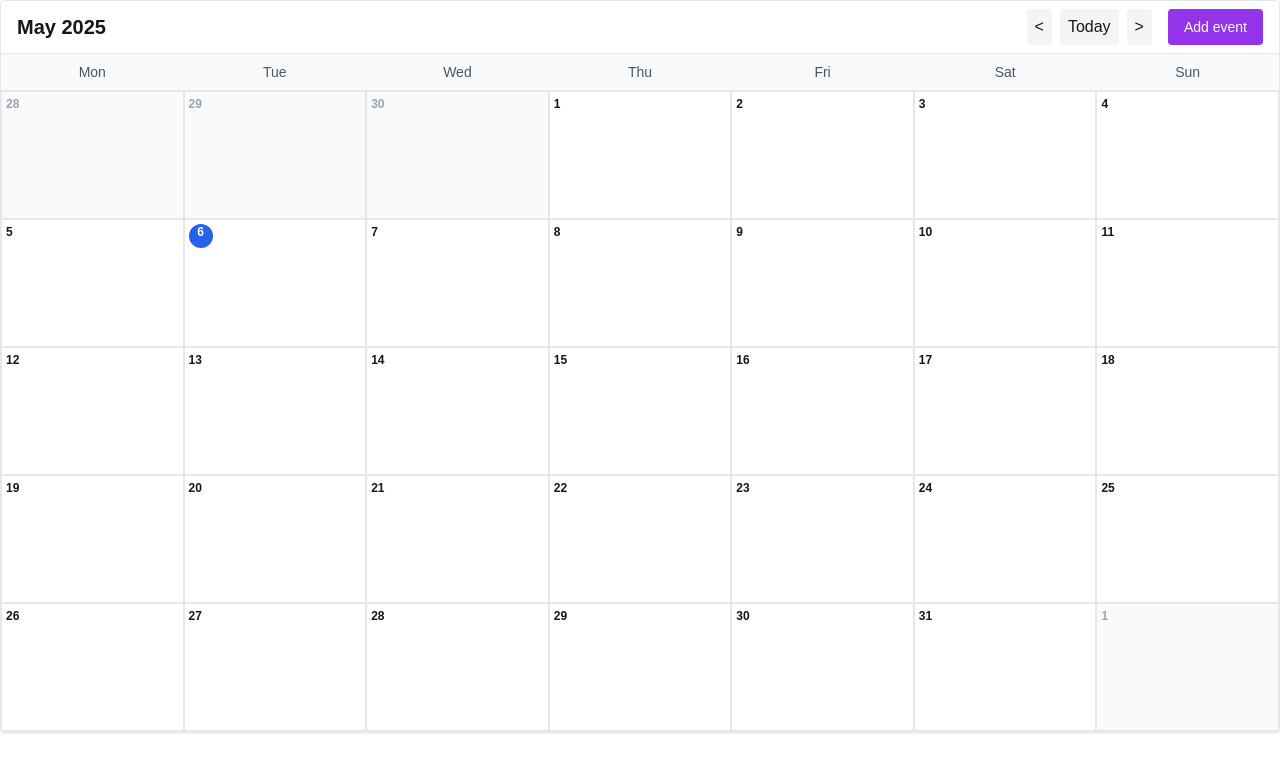
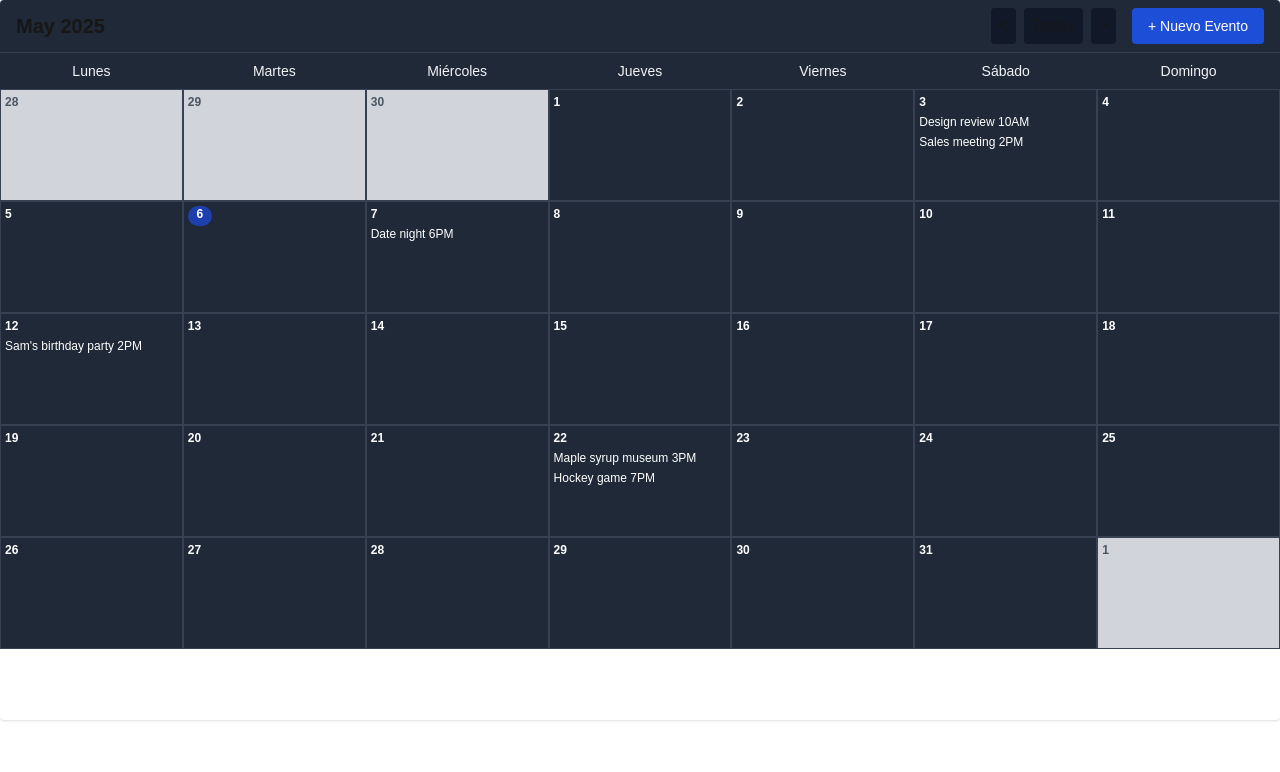
Before and after one commit to Jhernandez84/IverNet, a Next.js app: page /components/calendar in a window 1280 px wide. Shown: the top 772 px of the page. Built offline with nearby package versions, Linux system fonts and the light colour scheme.

Commit message:
agrega y configura visual calendario

```diff
--- a/src/app/(protected)/calendario/page.tsx
+++ b/src/app/(protected)/calendario/page.tsx
@@ -2,8 +2,8 @@
 import MonthlyCalendar from "../../components/calendar/page";
 export default function Calendar() {
   return (
-    <div className="p-6">
-      <h1 className="text-2xl font-bold">Panel Principal (Calendar)</h1>
+    <div className="p-2 bg-gray-900">
+      {/* <h1 className="text-2xl font-bold">Panel Principal (Calendar)</h1> */}
       <MonthlyCalendar />
     </div>
   );
--- a/src/app/components/calendar/page.tsx
+++ b/src/app/components/calendar/page.tsx
@@ -21,54 +21,62 @@ interface CalendarEvent {
 }
 
 const events: CalendarEvent[] = [
-  { date: "2022-01-03", title: "Design review", time: "10AM" },
-  { date: "2022-01-03", title: "Sales meeting", time: "2PM" },
-  { date: "2022-01-07", title: "Date night", time: "6PM" },
-  { date: "2022-01-12", title: "Sam's birthday party", time: "2PM" },
-  { date: "2022-01-22", title: "Maple syrup museum", time: "3PM" },
-  { date: "2022-01-22", title: "Hockey game", time: "7PM" },
+  { date: "2025-05-03", title: "Design review", time: "10AM" },
+  { date: "2025-05-03", title: "Sales meeting", time: "2PM" },
+  { date: "2025-05-07", title: "Date night", time: "6PM" },
+  { date: "2025-05-12", title: "Sam's birthday party", time: "2PM" },
+  { date: "2025-05-22", title: "Maple syrup museum", time: "3PM" },
+  { date: "2025-05-22", title: "Hockey game", time: "7PM" },
 ];
 
 export default function MonthlyCalendar() {
   const [currentMonth, setCurrentMonth] = useState(new Date());
 
   const header = () => (
-    <div className="flex justify-between items-center px-4 py-2 border-b">
+    <div className="flex justify-between items-center px-4 py-2 bg-gray-800 border-b border-gray-700">
       <div className="text-xl font-bold">
         {format(currentMonth, "MMMM yyyy")}
       </div>
       <div className="flex gap-2">
         <button
           onClick={() => setCurrentMonth(subMonths(currentMonth, 1))}
-          className="px-2 py-1 bg-gray-100 rounded hover:bg-gray-200"
+          className="px-2 py-1 bg-gray-900 rounded hover:bg-gray-900"
         >
           &lt;
         </button>
         <button
           onClick={() => setCurrentMonth(new Date())}
-          className="px-2 py-1 bg-gray-100 rounded hover:bg-gray-200"
+          className="px-2 py-1 bg-gray-900 rounded hover:bg-gray-900"
         >
           Today
         </button>
         <button
           onClick={() => setCurrentMonth(addMonths(currentMonth, 1))}
-          className="px-2 py-1 bg-gray-100 rounded hover:bg-gray-200"
+          className="px-2 py-1 bg-gray-900 rounded hover:bg-gray-900"
         >
           &gt;
         </button>
-        <button className="ml-2 px-4 py-2 bg-purple-600 text-white rounded hover:bg-purple-700 text-sm">
-          Add event
+        <button className="ml-2 px-4 py-2 bg-blue-700 text-white rounded hover:bg-blue-700 text-sm">
+          + Nuevo Evento
         </button>
       </div>
     </div>
   );
 
-  const weekdays = ["Mon", "Tue", "Wed", "Thu", "Fri", "Sat", "Sun"];
+  const weekdays = [
+    "Lunes",
+    "Martes",
+    "Miércoles",
+    "Jueves",
+    "Viernes",
+    "Sábado",
+    "Domingo",
+  ];
 
   const renderDays = () => (
-    <div className="grid grid-cols-7 text-sm text-center border-b bg-gray-50">
+    <div className="grid grid-cols-7 text-sm text-center bg-gray-800 text-white ">
       {weekdays.map((day) => (
-        <div key={day} className="py-2 font-medium text-gray-600">
+        <div key={day} className="py-2 font-medium text-gray-100">
           {day}
         </div>
       ))}
@@ -95,14 +103,19 @@ export default function MonthlyCalendar() {
         days.push(
           <div
             key={day.toISOString()}
-            className={`h-32 border p-1 align-top text-left ${
-              !isSameMonth(day, monthStart) ? "bg-gray-50 text-gray-400" : ""
+            onClick={() => alert("Nuevo Evento")}
+            className={`border border-gray-700 p-1 align-top text-left ${
+              rows.length === 5 ? "h-16" : "h-28"
+            } ${
+              !isSameMonth(day, monthStart)
+                ? "bg-gray-300 text-gray-600"
+                : "bg-gray-800 text-white cursor-pointer"
             }`}
           >
             <div
               className={`text-xs font-semibold mb-1 ${
                 isSameDay(day, new Date())
-                  ? "bg-blue-600 text-white w-6 h-6 rounded-full text-center"
+                  ? "bg-blue-800 rounded-full text-white w-6 h-5 text-center"
                   : ""
               }`}
             >
@@ -110,10 +123,14 @@ export default function MonthlyCalendar() {
             </div>
             <div className="space-y-1">
               {thisDayEvents.map((event, idx) => (
-                <div key={idx} className="text-xs truncate font-medium">
+                <div
+                  key={idx}
+                  className="text-xs truncate font-medium"
+                  onClick={() => alert("hiciste click")}
+                >
                   {event.title}{" "}
                   {event.time && (
-                    <span className="text-xs text-gray-500">{event.time}</span>
+                    <span className="text-xs text-white">{event.time}</span>
                   )}
                 </div>
               ))}
@@ -123,18 +140,18 @@ export default function MonthlyCalendar() {
         day = addDays(day, 1);
       }
       rows.push(
-        <div key={day.toISOString()} className="grid grid-cols-7">
+        <div key={day.toISOString()} className="grid grid-cols-7 bg-gray-600">
           {days}
         </div>
       );
       days = [];
     }
-
+    console.log(rows.length);
     return <div>{rows}</div>;
   };
 
   return (
-    <div className="border rounded shadow overflow-hidden">
+    <div className="rounded shadow overflow-hidden h-[90vh]">
       {header()}
       {renderDays()}
       {renderCells()}
```
